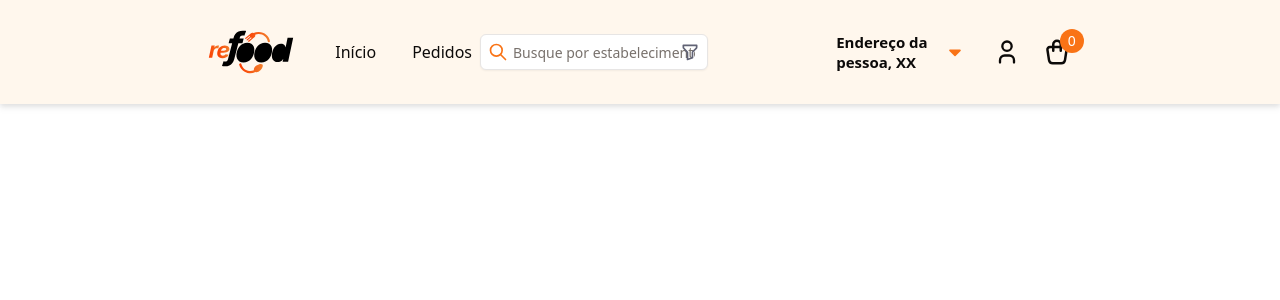
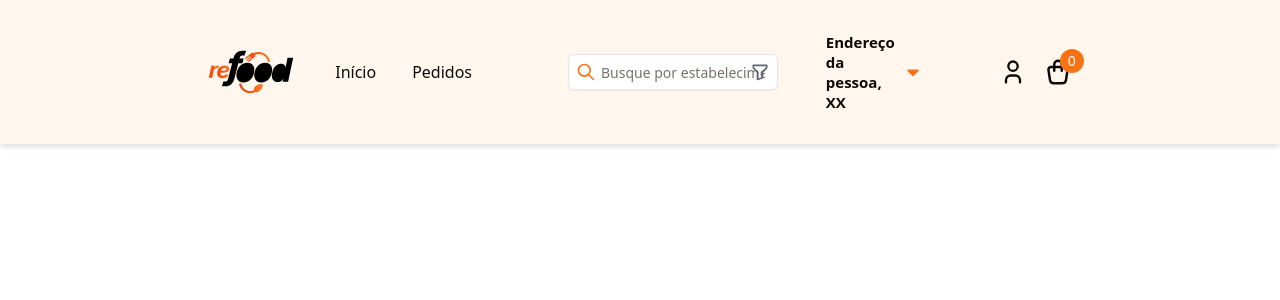
Before and after one commit to IReFoodI/Front-end, a React (Vite) app: page / in a window 1280 px wide. Shown: the top 300 px of the page. Built offline with nearby package versions, Linux system fonts and the light colour scheme.

Commit message:
fix: fixes to pull requests

```diff
--- a/src/ui/components/header/Header.jsx
+++ b/src/ui/components/header/Header.jsx
@@ -34,9 +34,8 @@ export function Header() {
 
   return (
     <header className="sticky top-0 z-10 w-screen bg-orange-50 p-4 drop-shadow-md">
-      <div className="relative flex w-full flex-col items-center justify-between md:m-auto md:w-[70%] md:flex-row">
-        <section className="flex w-full items-center justify-between">
-          <MenuMobile />
+      <div className="relative flex flex-col items-center justify-between gap-2 md:m-auto md:w-[85%] md:flex-row lg:w-[70%]">
+        <section className="hidden w-full items-center justify-between md:order-1 md:flex md:w-fit">
           <div className="flex items-center justify-start">
             <Link className="w-24 md:mr-7" to="/">
               <img src={logo} alt="Logo" className="w-full" />
@@ -58,36 +57,10 @@ export function Header() {
               </Link>
             </div>
           </div>
-          <div className="right-0 flex gap-3 md:absolute">
-            <Popover onOpenChange={handleProfilePopoverOpen}>
-              <PopoverTrigger asChild>
-                <Link
-                  className={`relative hidden w-9 cursor-pointer rounded-lg p-1 hover:bg-orange-100 md:flex ${isProfilePopoverOpen ? "bg-orange-100 text-primary" : " "}`}
-                >
-                  <IconUser className="w-full text-center" size={30} />
-                </Link>
-              </PopoverTrigger>
-
-              <PopoverContent sideOffset={20}>
-                <ProfileSheet />
-              </PopoverContent>
-            </Popover>
-            <Link
-              to="/"
-              className={`relative m-auto w-10 rounded-sm p-1 hover:bg-orange-100 md:rounded-lg ${isActive ? "focus:bg-orange-100 focus:text-primary" : " "}`}
-              onClick={handleClick}
-            >
-              <span className="absolute -right-1 -top-1 mx-px inline-flex h-5 w-5 items-center justify-center rounded-full bg-primary p-2 text-xs leading-none text-white md:-right-2 md:-top-1 md:p-3 md:text-sm">
-                {orderQuantity}
-              </span>
-              <IconShoppingBag className="w-full text-center" size={30} />
-            </Link>
-          </div>
         </section>
         {/* APLICAR CONDICIONAL PARA MOSTRAR A PARTE ABAIXO DO HEADER DEPENDENDO DA PÁGINA QUE O USUÁRIO ESTIVER. "APLICAR HIDDEN" */}
-        <section className="flex w-full flex-col items-center justify-center md:flex-row">
-          <AddressModal />
-          <div className="relative m-auto flex w-full items-center justify-center md:right-40">
+        <section className="order-2 flex w-full flex-1 flex-col items-center justify-center md:flex-row">
+          <div className="relative order-2 m-auto flex w-full items-center justify-center md:order-1 md:ml-20 md:mr-20">
             <IconSearch
               className="absolute left-0 ml-2 text-primary"
               size={20}
@@ -111,6 +84,36 @@ export function Header() {
               </PopoverContent>
             </Popover>
           </div>
+          <AddressModal />
+        </section>
+        <section className="order-1 flex w-full items-center justify-between gap-2 md:order-last md:w-fit">
+          <MenuMobile />
+          <Link className="w-24 md:mr-7 md:hidden" to="/">
+            <img src={logo} alt="Logo" className="w-full" />
+          </Link>
+          <Popover onOpenChange={handleProfilePopoverOpen}>
+            <PopoverTrigger asChild>
+              <Link
+                className={`relative hidden w-9 cursor-pointer rounded-lg p-1 hover:bg-orange-100 md:flex ${isProfilePopoverOpen ? "bg-orange-100 text-primary" : " "}`}
+              >
+                <IconUser className="w-full text-center" size={30} />
+              </Link>
+            </PopoverTrigger>
+
+            <PopoverContent sideOffset={20}>
+              <ProfileSheet />
+            </PopoverContent>
+          </Popover>
+          <Link
+            to="/"
+            className={`relative rounded-sm p-1 hover:bg-orange-100 md:rounded-lg ${isActive ? "focus:bg-orange-100 focus:text-primary" : " "}`}
+            onClick={handleClick}
+          >
+            <span className="absolute -right-1 -top-1 mx-px inline-flex h-5 w-5 items-center justify-center rounded-full bg-primary p-2 text-xs leading-none text-white md:-right-2 md:-top-1 md:p-3 md:text-sm">
+              {orderQuantity}
+            </span>
+            <IconShoppingBag className="w-full text-center" size={30} />
+          </Link>
         </section>
       </div>
     </header>
--- a/src/ui/components/header/addressModal/AddressModal.jsx
+++ b/src/ui/components/header/addressModal/AddressModal.jsx
@@ -16,7 +16,7 @@ export function AddressModal() {
     <Popover>
       <PopoverTrigger asChild>
         <div
-          className={`right-12 m-2 flex w-full cursor-pointer items-center justify-center rounded-xl p-2 hover:bg-orange-100 md:relative md:order-last md:mr-14 md:w-[60%] ${isActive ? "active:bg-orange-100" : ""}`}
+          className={`right-12 m-2 flex w-full cursor-pointer items-center justify-center rounded-xl p-2 hover:bg-orange-100 md:relative md:order-last md:w-[40%] ${isActive ? "active:bg-orange-100" : ""}`}
           onClick={handleClick}
         >
           <p className="text-sm font-semibold md:text-[15px]">
@@ -32,7 +32,7 @@ export function AddressModal() {
         </div>
       </PopoverTrigger>
 
-      <PopoverContent className="ml-2 flex w-[80%] flex-col items-start gap-4 rounded-lg bg-white p-4 shadow-lg md:w-96">
+      <PopoverContent className="ml-6 flex w-[70%] flex-col items-start gap-4 rounded-lg bg-white p-4 shadow-lg md:w-96">
         <div className="flex w-full flex-col items-center gap-2">
           <h1 className="text-[15px] font-bold md:text-xl">
             Seu pedido irá para esse endereço
```
